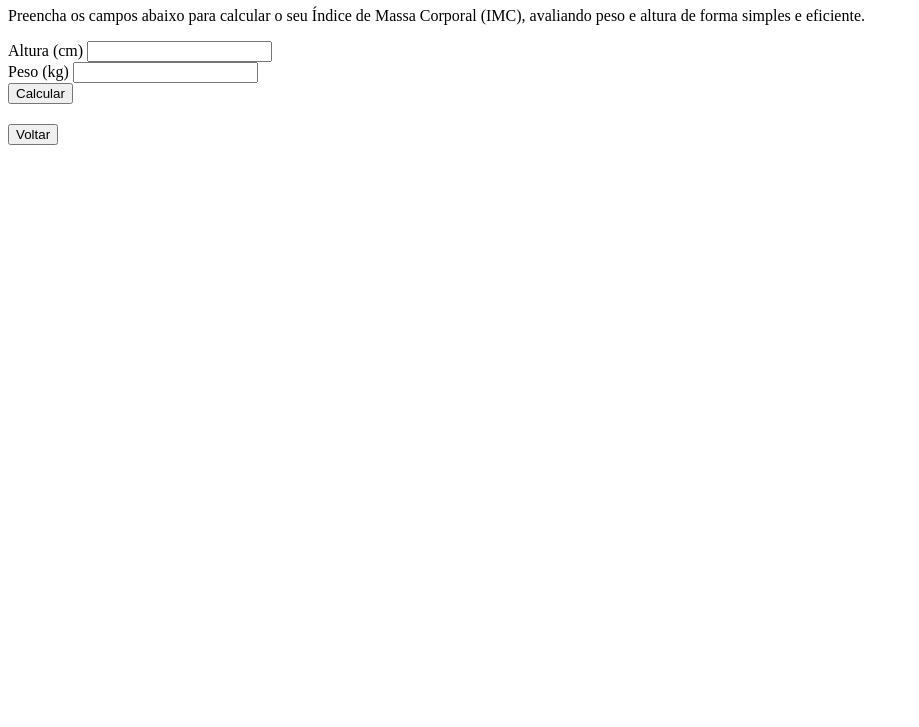
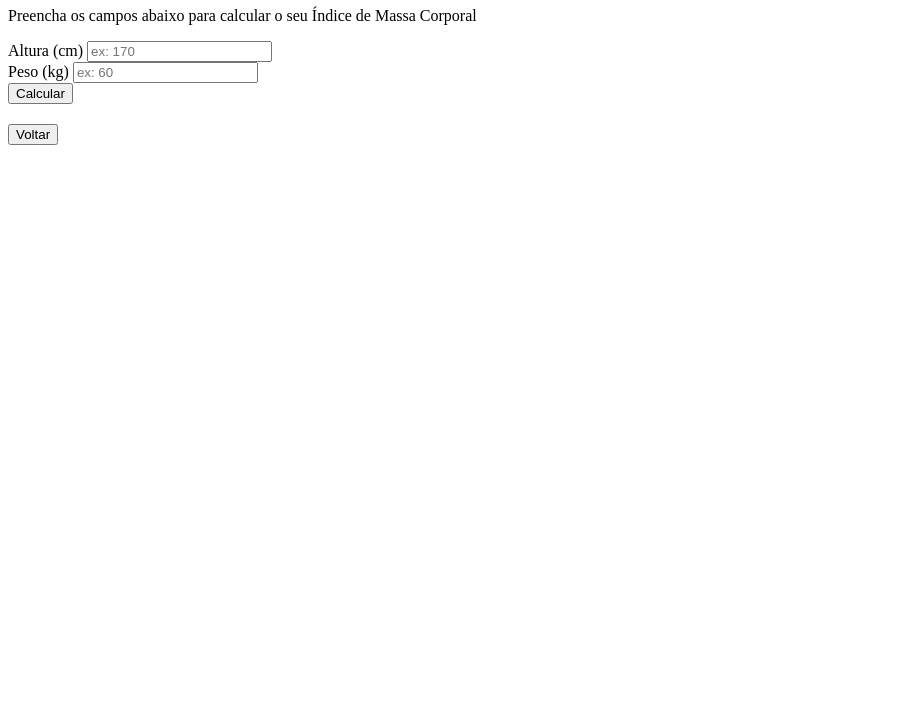
Before and after one commit to caosoliveirax/bmi-calculator, a website with bundled scripts: page src/index.html in a window 1280 px wide. Shown: the part 73-800 px from the top of the page, without its empty margins (0-919 px from the left). Built offline with nearby package versions, Linux system fonts and the light colour scheme; a web font is replaced by a local one.

Commit message:
refactor: enhance form UI with placeholders and disabled autocomplete

```diff
--- a/src/index.html
+++ b/src/index.html
@@ -18,24 +18,22 @@
                     <div class="col-12">
                         <h1 class="title text-center">Calculadora IMC</h1>
                         <p class="mt-4">
-                            Preencha os campos abaixo para calcular o seu Índice de Massa Corporal (IMC), avaliando peso e altura de forma simples e eficiente.
+                            Preencha os campos abaixo para calcular o seu Índice de Massa Corporal
                         </p>
-                        <form class="calculator-form d-flex flex-column">
+                        <form autocomplete="off" class="calculator-form d-flex flex-column">
                             <div class="row">
                                 <div class="col-6">
                                     <div class="field-wrapper">
-                                      <label class="mt-3" for="height">Altura (cm)</label>
-                                      <input id="height" name="height" required type="number">
-                                      <div class="error-message"></div>
+                                        <label class="mt-3" for="height">Altura (cm)</label>
+                                        <input id="height" name="height" required type="number" placeholder="ex: 170" onfocus="this.placeholder=''" onblur="this.placeholder='ex: 170'">
+                                        <div class="error-message"></div>
                                     </div>
-
                                     <div class="field-wrapper">
-                                      <label class="mt-3" for="weight">Peso (kg)</label>
-                                      <input id="weight" name="weight" required type="number">
-                                      <div class="error-message"></div>
+                                        <label class="mt-3" for="weight">Peso (kg)</label>
+                                        <input id="weight" name="weight" required type="number" placeholder="ex: 60"onfocus="this.placeholder=''" onblur="this.placeholder='ex: 60'">
+                                        <div class="error-message"></div>
                                     </div>
-                                  </div>
-
+                                </div>
                             </div>
                             <button type="button" class="btn-calculator mt-4">Calcular</button>
                         </form>
@@ -49,7 +47,6 @@
                 <button type="button" class="btn-back">Voltar</button>
             </div>
         </div>
-
     </main>
     <script src="./scripts/lib/jquery.min.js"></script>
     <script src="./scripts/bootstrap.bundle.js"></script>
```
